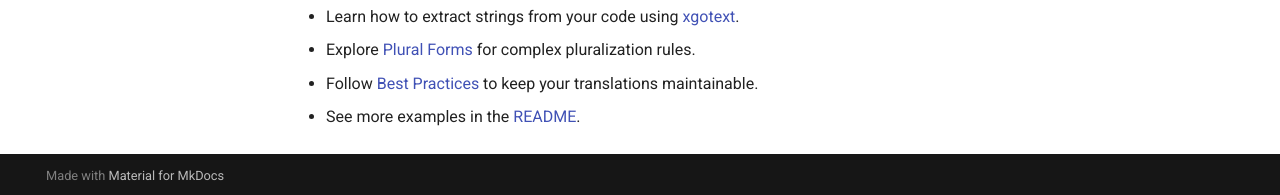
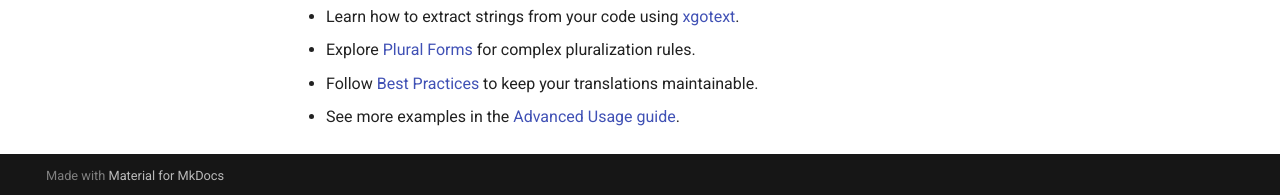
Before and after one commit to leonelquinteros/gotext, an MkDocs documentation site: the page built from docs/GETTING_STARTED.md, in a window 1280 px wide and 900 px high, scrolled down 1102 px. Shown: the part 702-897 px from the top of the window. Built offline with MkDocs 1.6.1 and Material for MkDocs 9.7.7, drawn with Linux system fonts in a browser that asks for light colours; comment, search, counter and statistics services are not loaded.

Commit message:
docs: fix README link in GETTING_STARTED to docs-internal guide

```diff
--- a/docs/GETTING_STARTED.md
+++ b/docs/GETTING_STARTED.md
@@ -71,4 +71,4 @@ func main() {
 - Learn how to extract strings from your code using [xgotext](xgotext.md).
 - Explore [Plural Forms](PLURALS.md) for complex pluralization rules.
 - Follow [Best Practices](BEST_PRACTICES.md) to keep your translations maintainable.
-- See more examples in the [README](../README.md#advanced-usage).
+- See more examples in the [Advanced Usage guide](ADVANCED.md).
```
